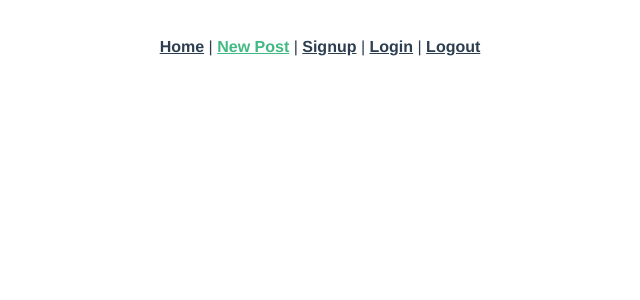
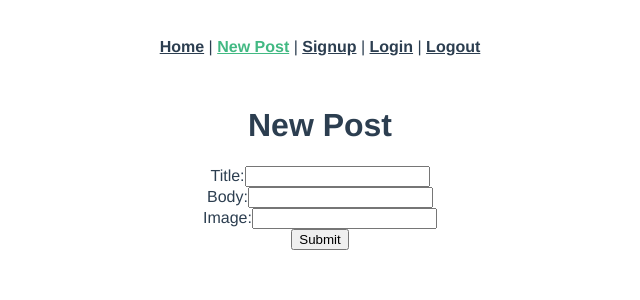
Before and after one commit to katrinajelinek/blog-frontend-app, a Vue app: page /posts/new in a window 1280 px wide. Shown: the top 300 px of the page, without its empty margins (320-960 px from the left). Built offline with nearby package versions, Linux system fonts and the light colour scheme.

Commit message:
adds posts new

```diff
--- a/src/views/PostsIndex.vue
+++ b/src/views/PostsIndex.vue
@@ -1,11 +1,11 @@
 <template>
   <div class="home">
 
+     <h2>Posts</h2>
     <div v-for="post in posts">
-      <h2>Posts</h2>
       <h3>Title: {{post.title}}</h3>
-      <img src="post.image" alt="">
       <p>Message: {{post.body}}</p>
+      <img src="post.image" alt=""> <br>
 
     </div>
 
--- a/src/views/PostsNew.vue
+++ b/src/views/PostsNew.vue
@@ -0,0 +1,55 @@
+<template>
+  <div class="posts-new">
+    <form v-on:submit.prevent="createPost()">
+      <h1>New Post</h1>
+      <ul>
+        <li class="text-danger" v-for="error in errors">{{ error }}</li>
+      </ul>
+      <div class="form-group">
+        <label>Title:</label>
+        <input type="text" class="form-control" v-model="title" />
+      </div>
+      <div class="form-group">
+        <label>Body:</label>
+        <input type="text" class="form-control" v-model="body" />
+      </div>
+      <div class="form-group">
+        <label>Image:</label>
+        <input type="text" class="form-control" v-model="image" />
+      </div>
+      <input type="submit" class="btn btn-primary" value="Submit" />
+    </form>
+  </div>
+</template>
+
+<script>
+import axios from "axios";
+
+export default {
+  data: function() {
+    return {
+      title: "",
+      body: "",
+      image: "",
+      errors: [],
+    };
+  },
+  methods: {
+    createPost: function() {
+      var params = {
+        title: this.title,
+        body: this.body,
+        image: this.image,
+      };
+      axios
+        .post("/api/posts", params)
+        .then((response) => {
+          this.$router.push("/posts");
+        })
+        .catch((error) => {
+          this.errors = error.response.data.errors;
+        });
+    },
+  },
+};
+</script>
```
